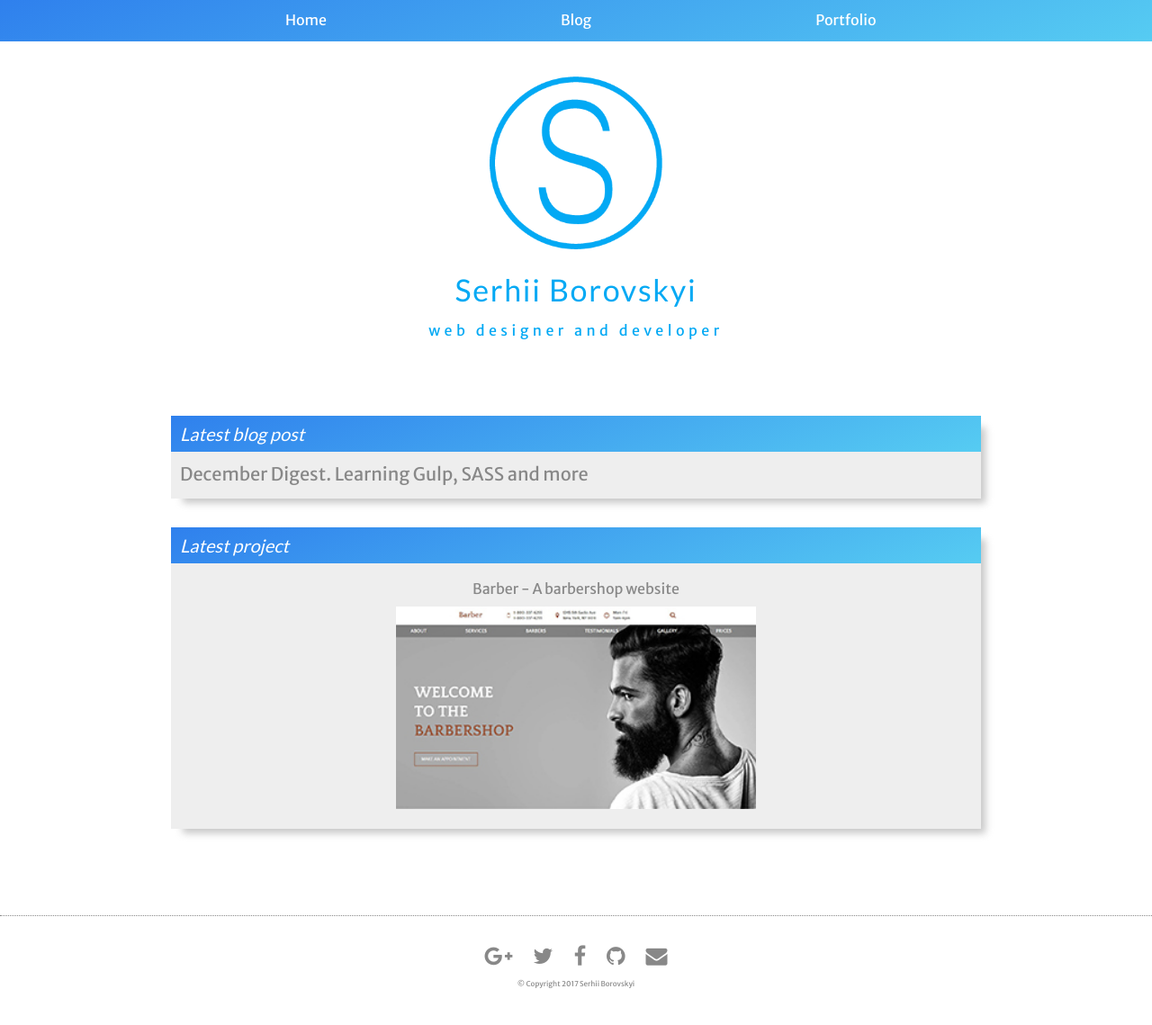
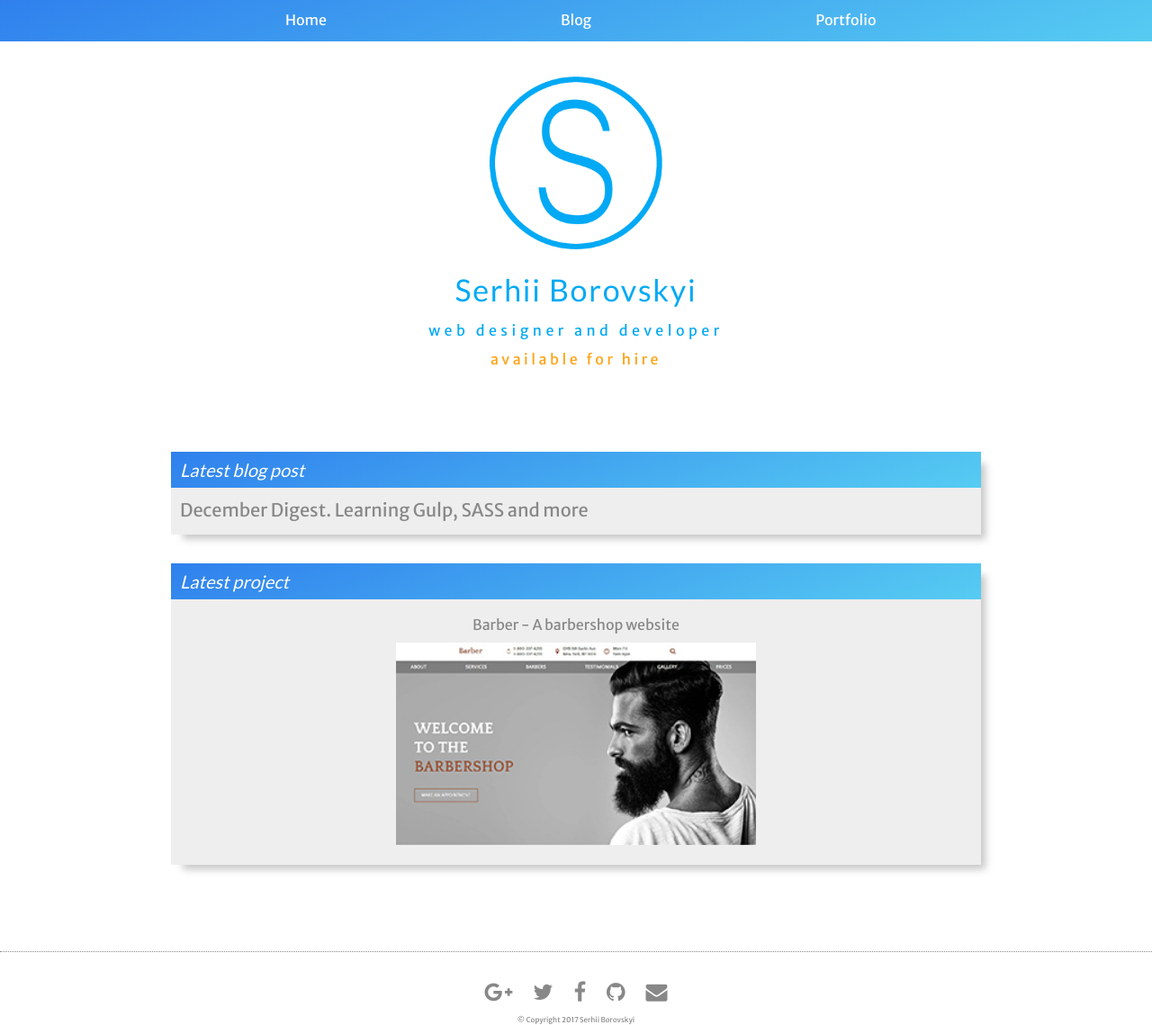
Before and after one commit to serhiicss/serhiicss.github.io, a Jekyll site: the page built from index.html, in a window 1280 px wide. Shown: the whole page at 90% size. Built offline with Jekyll 4.4.1, drawn with Linux system fonts in a browser that asks for light colours; nearby versions of some CDN libraries; before the commit the page ends 1099 px from its top, so only the background shows below that.

Commit message:
added for hire notice

```diff
--- a/_sass/_main.sass
+++ b/_sass/_main.sass
@@ -3,7 +3,6 @@
 // -------------------------------------------
 
 .hero
-  // background-color: $color-secondary
   text-align: center
   padding: 1em 0 2em 0
   color: $color-secondary
@@ -14,6 +13,9 @@
   p
     letter-spacing: 0.28em
     margin-top: 0.5em
+  p.notice
+    color: #ffa212
+    letter-spacing: 0.22em
 
 .img-logo
   width: 10em
--- a/css/styles.css
+++ b/css/styles.css
@@ -488,6 +488,9 @@ footer {
   .hero p {
     letter-spacing: 0.28em;
     margin-top: 0.5em; }
+  .hero p.notice {
+    color: #ffa212;
+    letter-spacing: 0.22em; }
 
 .img-logo {
   width: 10em; }
--- a/index.html
+++ b/index.html
@@ -8,6 +8,7 @@ layout: default
   </div>
   <h1>Serhii Borovskyi</h1>
   <p>web designer and developer</p>
+  <p class="notice">available for hire</p>
 </div>
 
 <section class="featured w-container">
```
Also changed, not shown: gulpfile.js (+0 -9 lines), 14 other files.
